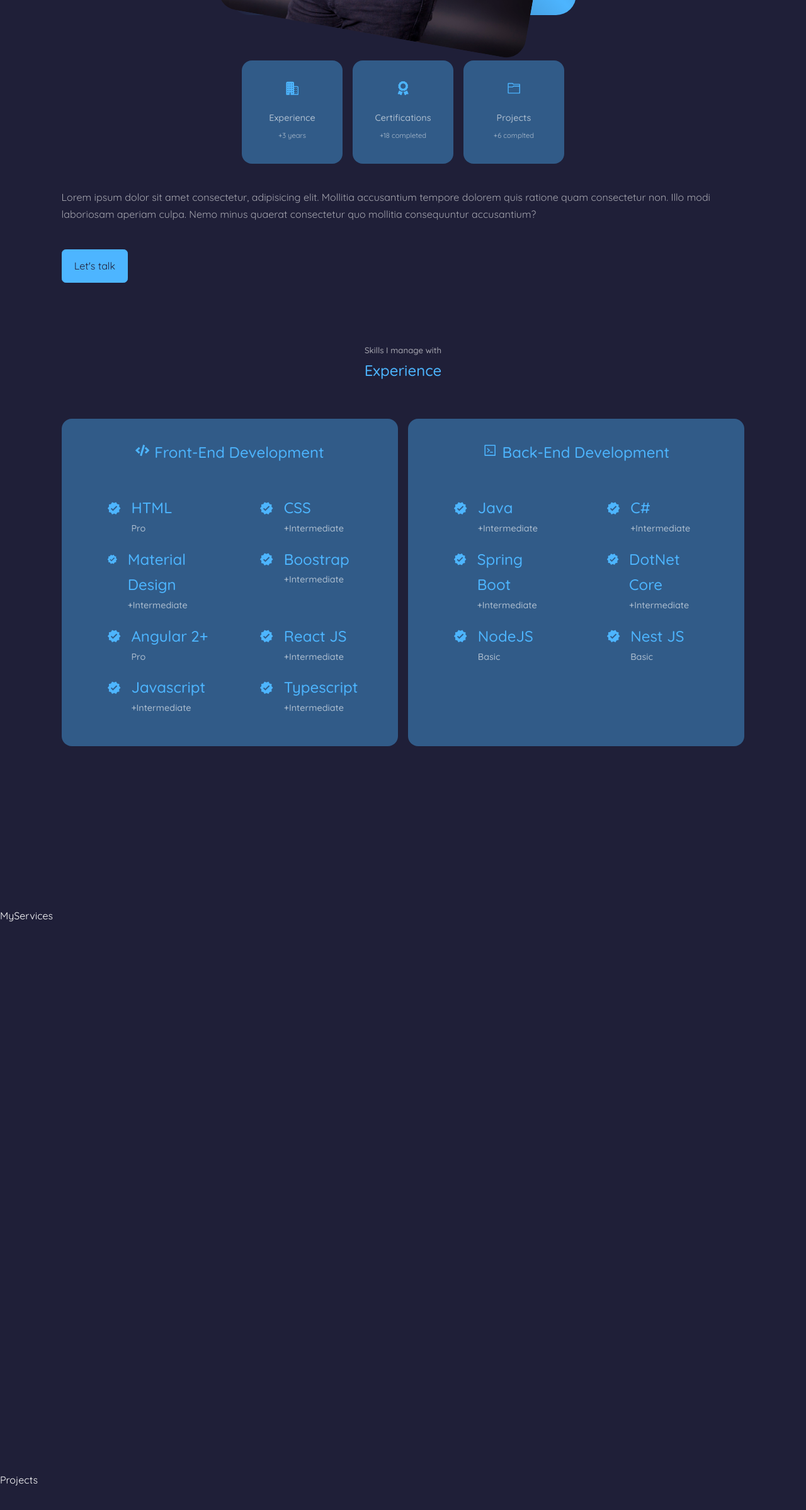
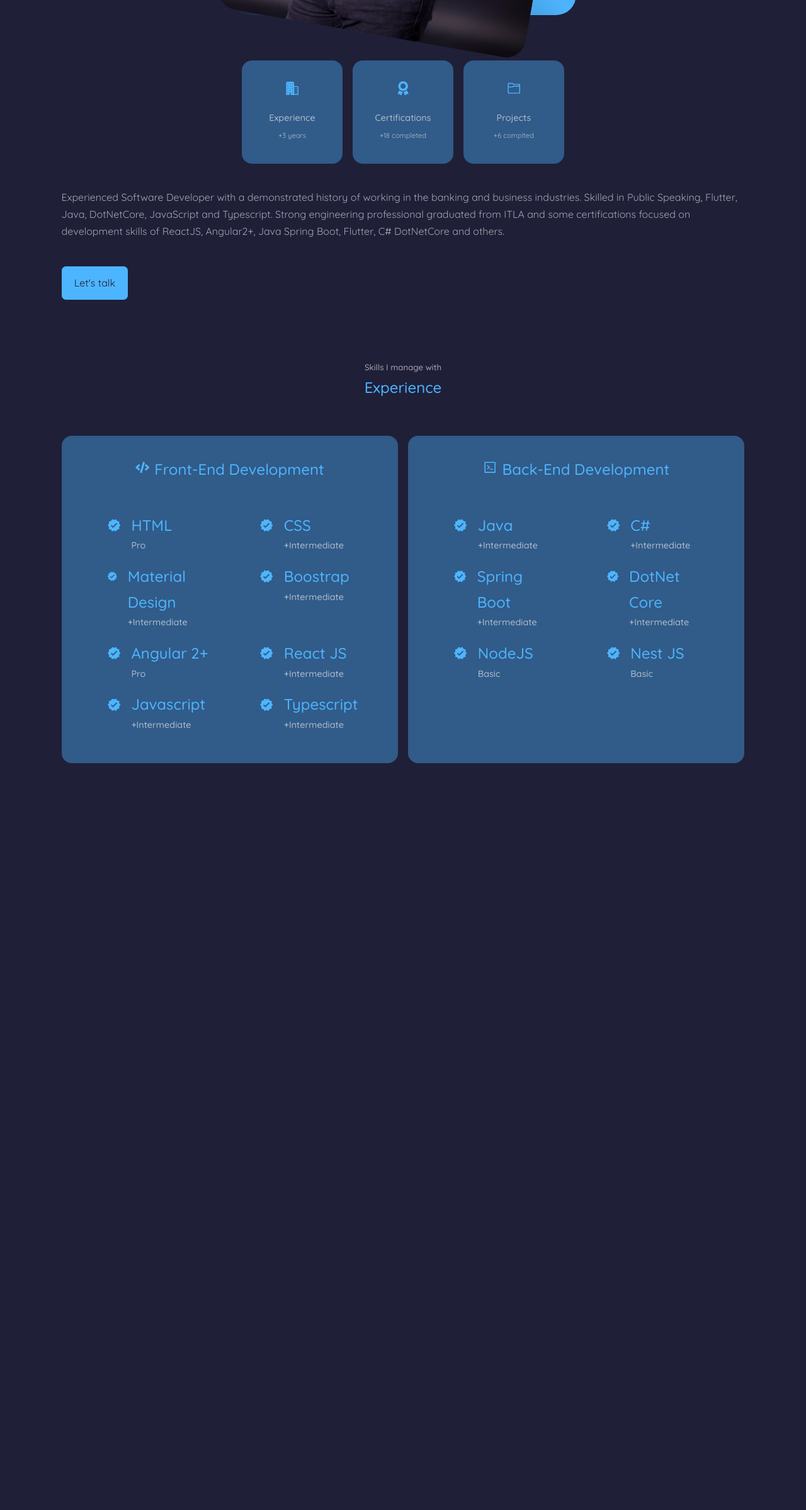
Before and after one commit to lapc18/react-portfolio, a React (Create React App) app: page / in a window 1280 px wide. Shown: the part 1566-3964 px from the top of the page at 63% size. After the commit the page ends 2938 px from the top, so only its background shows below. Built offline with nearby package versions, Linux system fonts and the light colour scheme.

Commit message:
enhance: add details to serve page

```diff
--- a/src/components/about/About.jsx
+++ b/src/components/about/About.jsx
@@ -8,7 +8,7 @@ import { VscFolder } from 'react-icons/vsc';
 
 
 const content = {
-  description: 'Lorem ipsum dolor sit amet consectetur, adipisicing elit. Mollitia accusantium tempore dolorem quis ratione quam consectetur non. Illo modi laboriosam aperiam culpa. Nemo minus quaerat consectetur quo mollitia consequuntur accusantium?',
+  description: 'Experienced Software Developer with a demonstrated history of working in the banking and business industries. Skilled in Public Speaking, Flutter, Java, DotNetCore, JavaScript and Typescript. Strong engineering professional graduated from ITLA and some certifications focused on development skills of ReactJS, Angular2+, Java Spring Boot, Flutter, C# DotNetCore and others.',
   items: [
     {
       title: 'Experience',
--- a/src/components/header/Header.jsx
+++ b/src/components/header/Header.jsx
@@ -2,6 +2,7 @@ import React from 'react'
 import './header.scss'
 import { BsGithub, BsInstagram, BsWhatsapp } from 'react-icons/bs';
 import ME from '../../assets/me.jpg'
+import CV from '../../assets/luispimentelcv.pdf'
 
 export const Header = () => {
   return (
@@ -11,7 +12,7 @@ export const Header = () => {
         <h1>This is Adolfo</h1>
         <h5 className='text-light'>Software Developer</h5>
         <div className="actions">
-          <a className='btn' href="#">Download CV</a>
+          <a className='btn' download href={CV}>Download CV</a>
           <a className='btn primary' href="#contact">Let's talk</a>
         </div>
         <div className="me">
--- a/src/pages/home/Home.jsx
+++ b/src/pages/home/Home.jsx
@@ -17,10 +17,10 @@ export const Home = () => {
         <Nav />
         <About />
         <Experience />
-        <MyServices />
+        {/* <MyServices />
         <Projects />
         <Contacts />
-        <Footer />
+        <Footer /> */}
     </>
   )
 }
```
Also changed, not shown: 1 other file (tests, documents, lock files or other folders).
